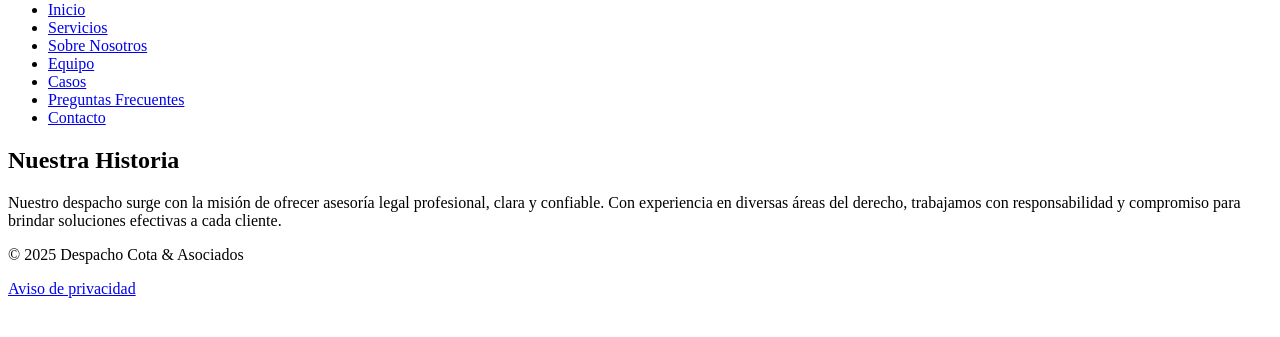
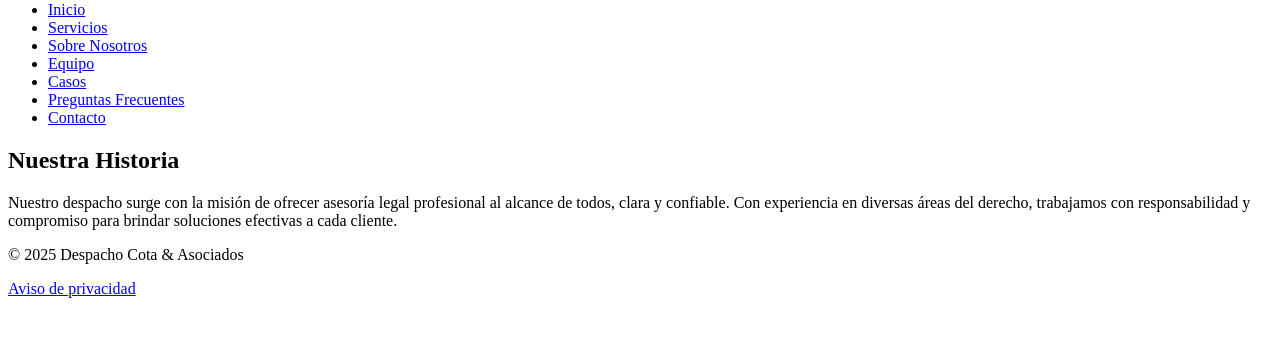
Before and after one commit to jaco20-hue/programacion-web-5to-jaimes, a plain HTML site: page views/about.html in a window 1280 px wide. Shown: the part 79-416 px from the top of the page. Drawn offline with Linux system fonts and the light colour scheme.

Commit message:
Update about.html

```diff
--- a/views/about.html
+++ b/views/about.html
@@ -26,7 +26,7 @@
 
 <section>
   <h2>Nuestra Historia</h2>
-  <p>Nuestro despacho surge con la misión de ofrecer asesoría legal profesional,
+  <p>Nuestro despacho surge con la misión de ofrecer asesoría legal profesional al alcance de todos,
      clara y confiable. Con experiencia en diversas áreas del derecho,
      trabajamos con responsabilidad y compromiso para brindar soluciones efectivas a cada cliente.</p>
 </section>
```
